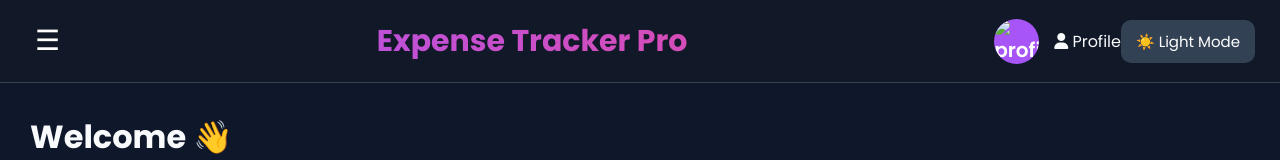
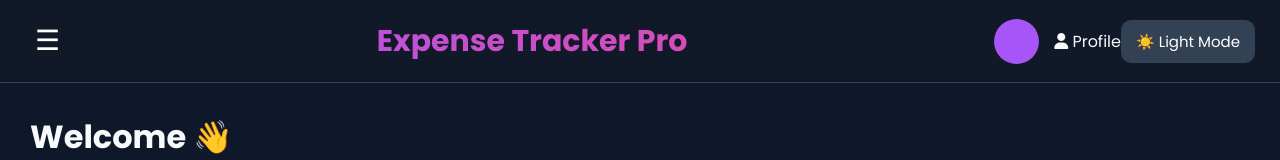
Before and after one commit to AniRosita/expense-tracker-pro, a website: page dashboard.html in a window 1280 px wide. Shown: the top 160 px of the page. Drawn offline with Linux system fonts and the light colour scheme.

Commit message:
Add files via upload

```diff
--- a/dashboard.html
+++ b/dashboard.html
@@ -69,12 +69,6 @@
 >
 
     <div id="profileCircle">
-
-        <img
-            id="profileImage"
-            src=""
-            alt="profile"
-        >
 
     </div>
 
```
